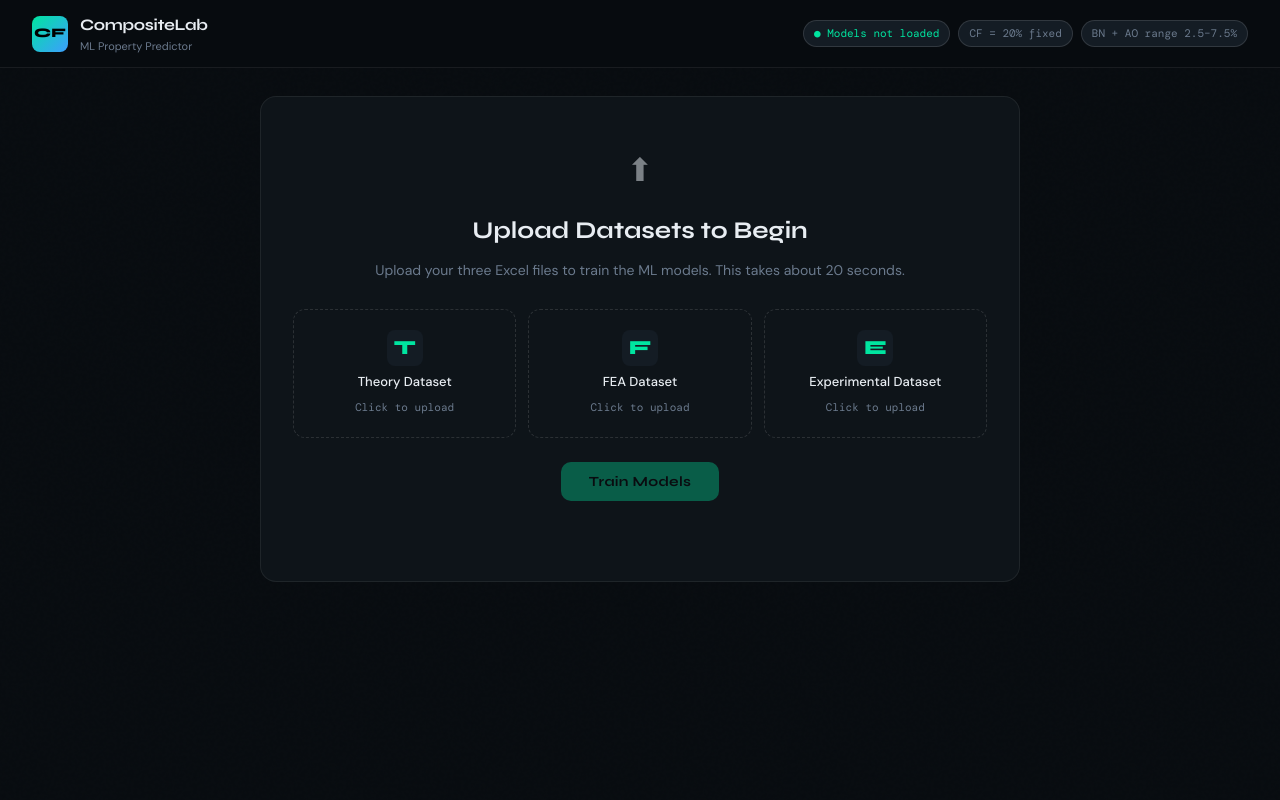
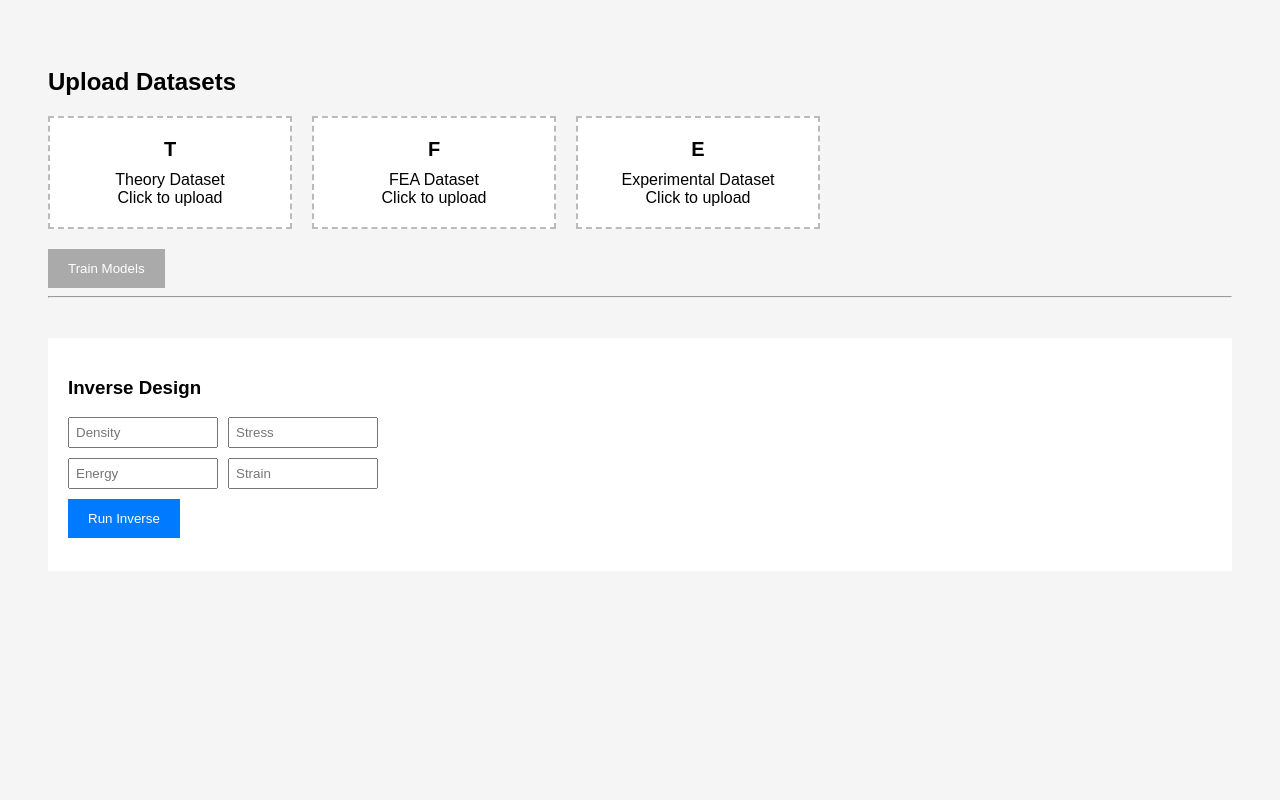
Before and after one commit to sreevidya2022-blip/compositelab-ml1, a Flask app: page / in a window 1280 px wide. Run offline with Flask 3, Linux system fonts and the light colour scheme.

Commit message:
Update index.html

```diff
--- a/templates/index.html
+++ b/templates/index.html
@@ -1,225 +1,132 @@
 <!DOCTYPE html>
-<html lang="en">
+<html>
 <head>
 <meta charset="UTF-8">
-<meta name="viewport" content="width=device-width, initial-scale=1.0">
-<title>CompositeLab — ML Property Predictor</title>
-<link rel="preconnect" href="https://fonts.googleapis.com">
-<link href="https://fonts.googleapis.com/css2?family=DM+Mono:wght@400;500&family=Syne:wght@400;600;700;800&family=DM+Sans:wght@300;400;500&display=swap" rel="stylesheet">
-<script src="https://cdn.jsdelivr.net/npm/chart.js@4.4.1/dist/chart.umd.min.js"></script>
-<link rel="stylesheet" href="/static/css/style.css">
+<title>Metal Foam ML</title>
+
+<style>
+body{
+font-family:Arial;
+background:#f5f5f5;
+padding:40px;
+}
+
+.upload-grid{
+display:flex;
+gap:20px;
+margin-bottom:20px;
+}
+
+.file-drop{
+background:white;
+border:2px dashed #bbb;
+padding:20px;
+width:200px;
+text-align:center;
+cursor:pointer;
+}
+
+.file-drop.has-file{
+border-color:green;
+}
+
+.drop-icon{
+font-size:20px;
+font-weight:bold;
+display:block;
+margin-bottom:10px;
+}
+
+.btn-primary{
+padding:12px 20px;
+background:#007bff;
+color:white;
+border:none;
+cursor:pointer;
+}
+
+.btn-primary:disabled{
+background:#aaa;
+cursor:not-allowed;
+}
+
+.inv-section{
+margin-top:40px;
+background:white;
+padding:20px;
+}
+
+.inv-grid{
+display:grid;
+grid-template-columns:repeat(2,150px);
+gap:10px;
+margin-bottom:10px;
+}
+
+input{
+padding:6px;
+}
+</style>
 </head>
+
 <body>
 
-<div class="noise"></div>
-
-<header>
-  <div class="header-inner">
-    <div class="logo">
-      <div class="logo-mark">CF</div>
-      <div>
-        <div class="logo-title">CompositeLab</div>
-        <div class="logo-sub">ML Property Predictor</div>
-      </div>
-    </div>
-    <div class="header-pills">
-      <span class="pill" id="model-status">● Models not loaded</span>
-      <span class="pill pill-dim">CF = 20% fixed</span>
-      <span class="pill pill-dim">BN + AO range 2.5–7.5%</span>
-    </div>
-  </div>
-</header>
-
-<main>
-
-<section id="upload-section" class="section-card upload-card">
-<div class="upload-icon">⬆</div>
-<h2>Upload Datasets to Begin</h2>
-<p>Upload your three Excel files to train the ML models. This takes about 20 seconds.</p>
+<h2>Upload Datasets</h2>
 
 <div class="upload-grid">
-<label class="file-drop">
+
+<label class="file-drop" id="drop-theory">
 <input type="file" id="file-theory" accept=".xlsx" hidden>
 <span class="drop-icon">T</span>
-<span class="drop-label">Theory Dataset</span>
-<span class="drop-sub" id="name-theory">Click to upload</span>
+<span>Theory Dataset</span>
+<div id="name-theory">Click to upload</div>
 </label>
 
-<label class="file-drop">
+<label class="file-drop" id="drop-fea">
 <input type="file" id="file-fea" accept=".xlsx" hidden>
 <span class="drop-icon">F</span>
-<span class="drop-label">FEA Dataset</span>
-<span class="drop-sub" id="name-fea">Click to upload</span>
+<span>FEA Dataset</span>
+<div id="name-fea">Click to upload</div>
 </label>
 
-<label class="file-drop">
+<label class="file-drop" id="drop-exp">
 <input type="file" id="file-exp" accept=".xlsx" hidden>
 <span class="drop-icon">E</span>
-<span class="drop-label">Experimental Dataset</span>
-<span class="drop-sub" id="name-exp">Click to upload</span>
+<span>Experimental Dataset</span>
+<div id="name-exp">Click to upload</div>
 </label>
+
 </div>
 
-<button class="btn-primary" id="train-btn" disabled onclick="trainModels()">
+<button id="train-btn" class="btn-primary" disabled onclick="trainModels()">
 Train Models
 </button>
 
-<div id="train-status" class="train-status"></div>
-</section>
+<hr>
 
+<div class="inv-section">
 
-<div id="app-section" style="display:none">
+<h3>Inverse Design</h3>
 
-<div class="mode-tabs">
-<button class="mode-tab active" onclick="switchMode('forward')">
-⚗ Forward Prediction
-<span class="tab-sub">Fillers → Properties</span>
-</button>
+<div class="inv-grid">
 
-<button class="mode-tab" onclick="switchMode('inverse')">
-🔬 Inverse Prediction
-<span class="tab-sub">Properties → Fillers</span>
-</button>
-</div>
+<input id="inv-density" placeholder="Density">
+<input id="inv-stress" placeholder="Stress">
 
-
-<!-- FORWARD -->
-<div id="pane-forward">
-
-<div class="top-row">
-
-<section class="section-card input-card">
-<div class="section-label">Composition Input</div>
-
-<div class="filler-row">
-<div class="filler-fixed">
-<div class="filler-name">Carbon Fiber</div>
-<div class="filler-value">20<span class="filler-unit">%</span></div>
-<div class="filler-tag">Fixed</div>
-</div>
-</div>
-
-<div class="slider-group">
-<div class="slider-header">
-<span class="slider-label">Boron Nitride</span>
-<span class="slider-val" id="bn-display">5.0%</span>
-</div>
-
-<input type="range" id="bn-slider" min="2.5" max="7.5" step="0.1" value="5.0"
-oninput="updateSlider('bn')">
-
-<div class="slider-ticks"><span>2.5</span><span>5.0</span><span>7.5</span></div>
-</div>
-
-
-<div class="slider-group">
-<div class="slider-header">
-<span class="slider-label">Aluminium Oxide</span>
-<span class="slider-val" id="ao-display">5.0%</span>
-</div>
-
-<input type="range" id="ao-slider" min="2.5" max="7.5" step="0.1" value="5.0"
-oninput="updateSlider('ao')">
-
-<div class="slider-ticks"><span>2.5</span><span>5.0</span><span>7.5</span></div>
-</div>
-
-<button class="btn-primary" onclick="runPrediction()" id="predict-btn">
-Predict Properties
-</button>
-
-</section>
-
-
-
-<section class="section-card results-card">
-<div class="section-label">Predicted Properties</div>
-
-<div class="results-grid">
-
-<div class="result-item" id="res-Tensile">
-<div class="res-label">Tensile Strength</div>
-<div class="res-value">—</div>
-<div class="res-unit">GPa</div>
-<div class="res-meta"></div>
-</div>
-
-<div class="result-item" id="res-Youngs">
-<div class="res-label">Young's Modulus</div>
-<div class="res-value">—</div>
-<div class="res-unit">GPa</div>
-<div class="res-meta"></div>
-</div>
-
-<div class="result-item" id="res-Hardness">
-<div class="res-label">Hardness</div>
-<div class="res-value">—</div>
-<div class="res-unit">HV</div>
-<div class="res-meta"></div>
-</div>
-
-<div class="result-item" id="res-Buckling">
-<div class="res-label">Buckling Load</div>
-<div class="res-value">—</div>
-<div class="res-unit">N/m</div>
-<div class="res-meta"></div>
-</div>
-
-</div>
-</section>
+<input id="inv-energy" placeholder="Energy">
+<input id="inv-strain" placeholder="Strain">
 
 </div>
 
-
-
-<!-- INVERSE -->
-<div id="pane-inverse" style="display:none">
-
-<div class="inverse-layout">
-
-<section class="section-card inverse-input-card">
-
-<div class="section-label">Target Properties</div>
-
-<div class="inv-field">
-<label class="inv-label">Tensile Strength <span class="inv-unit">GPa</span></label>
-<input class="inv-input" id="inv-tensile" type="number">
-<div class="inv-range">Actual range: 0.619 – 0.673</div>
-</div>
-
-<div class="inv-field">
-<label class="inv-label">Young's Modulus <span class="inv-unit">GPa</span></label>
-<input class="inv-input" id="inv-youngs" type="number">
-<div class="inv-range">Actual range: 52.0 – 90.3</div>
-</div>
-
-<div class="inv-field">
-<label class="inv-label">Hardness <span class="inv-unit">HV</span></label>
-<input class="inv-input" id="inv-hardness" type="number">
-<div class="inv-range">Actual range: 0.959 – 0.972</div>
-</div>
-
-<div class="inv-field">
-<label class="inv-label">Buckling Load <span class="inv-unit">N/m</span></label>
-<input class="inv-input" id="inv-buckling" type="number">
-<div class="inv-range">Actual range: 500 – 1200</div>
-</div>
-
-<button class="btn-primary inv-btn" onclick="runInverse()">
-Find Optimal Composition
+<button class="btn-primary inv-btn" id="inv-run-btn" onclick="runInverse()">
+Run Inverse
 </button>
 
-</section>
+<pre id="inv-output"></pre>
 
 </div>
 
-</div>
-
-</div>
-
-</main>
-
-<script src="/static/js/app.js"></script>
+<script src="app.js"></script>
 
 </body>
 </html>
```
